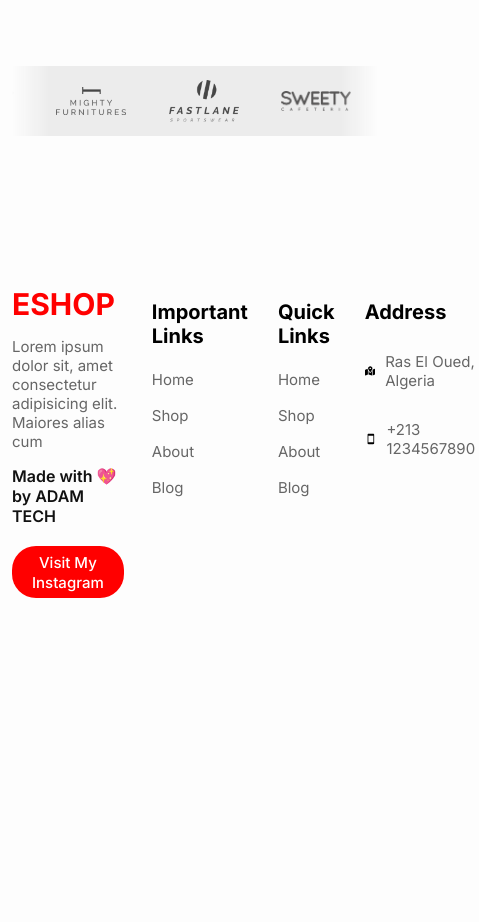
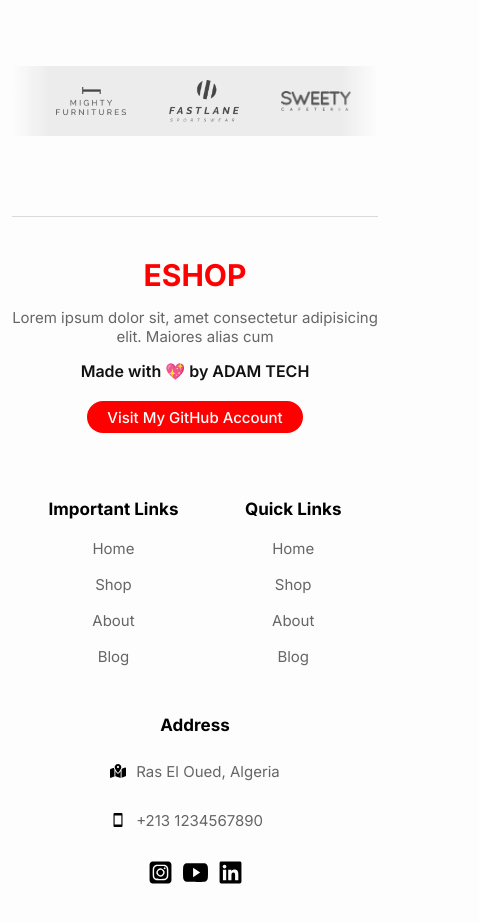
Before and after one commit to AdamKhelladi/react-Ecommerce-website, a React (Create React App) app: page / in a window 390 px wide. Shown: the part 10160-11082 px from the top of the page, 479 px wide, since content can reach past the window. Before the commit the page ends 10758 px from the top, so only its background shows below. Built offline with nearby package versions, Linux system fonts and the light colour scheme.

Commit message:
Add styles to Footer component

```diff
--- a/src/components/Footer/Footer.css
+++ b/src/components/Footer/Footer.css
@@ -27,7 +27,7 @@
 
 .footer-container h1 {
   font-size: 20px;
-  font-weight: 7000;
+  font-weight: 700;
 }
 
 .footer-container .right-footer {
@@ -78,9 +78,59 @@
   padding: 8px 0;
 }
 
-
 .footer-container .left-footer .address > div {
   display: flex;
   align-items: center;
   gap: 10px;
 }
+
+.footer-container .left-footer .address .social-media {
+  display: flex;
+  gap: 10px;
+  margin-top: 15px;
+}
+
+.footer-container .left-footer .address .social-media .social-icon {
+  font-size: 25px;
+  cursor: pointer;
+  transition: 0.3s;
+}
+.footer-container .social-icon:nth-child(1):hover {
+  color: #f85127;
+}
+.footer-container .social-icon:nth-child(2):hover {
+  color: #d61818;
+}
+.footer-container .social-icon:nth-child(3):hover {
+  color: #3850da;
+}
+
+@media (max-width: 800px) {
+  .footer-container {
+    padding-top: 80px;
+    padding-bottom: 50px;
+    flex-direction: column;
+  }
+  .footer-container .right-footer {
+    border-top: 1px solid var(--border-color);
+    width: 100%;
+    text-align: center;
+    padding-top: 40px;
+  }
+  .footer-container .left-footer {
+    width: 100%;
+  }
+  .footer-container h1 {
+    font-size: 17px;
+  }
+  .footer-container .left-footer {
+    flex-wrap: wrap;
+    justify-content: space-evenly;
+  }
+  .footer-container .left-footer > div {
+    text-align: center;
+  }
+  .footer-container .left-footer .address .social-media {
+    justify-content: center;
+  }
+}
--- a/src/components/Footer/Footer.js
+++ b/src/components/Footer/Footer.js
@@ -1,6 +1,9 @@
 import "./Footer.css";
 import { FaMapLocationDot } from "react-icons/fa6";
 import { IoMdPhonePortrait } from "react-icons/io";
+import { FaSquareInstagram } from "react-icons/fa6";
+import { IoLogoYoutube } from "react-icons/io5";
+import { FaLinkedin } from "react-icons/fa";
 
 export default function Footer() {
   const MenuLinks = [
@@ -38,8 +41,8 @@ export default function Footer() {
         </p>
         <div className="love-msg">Made with 💖 by ADAM TECH</div>
         <button className="footer-btn">
-          <a href="https://www.instagram.com/adxmtech" target="_blanc">
-            Visit My Instagram
+          <a href="https://www.github.com/AdamKhelladi" target="_blanc">
+            Visit My GitHub Account
           </a>
         </button>
       </div>
@@ -73,6 +76,11 @@ export default function Footer() {
             <IoMdPhonePortrait />
             <p>+213 1234567890</p>
           </div>
+          <div className="social-media">
+            <FaSquareInstagram className="social-icon" />
+            <IoLogoYoutube className="social-icon" />
+            <FaLinkedin className="social-icon" />
+          </div>
         </div>
       </div>
     </div>
```
